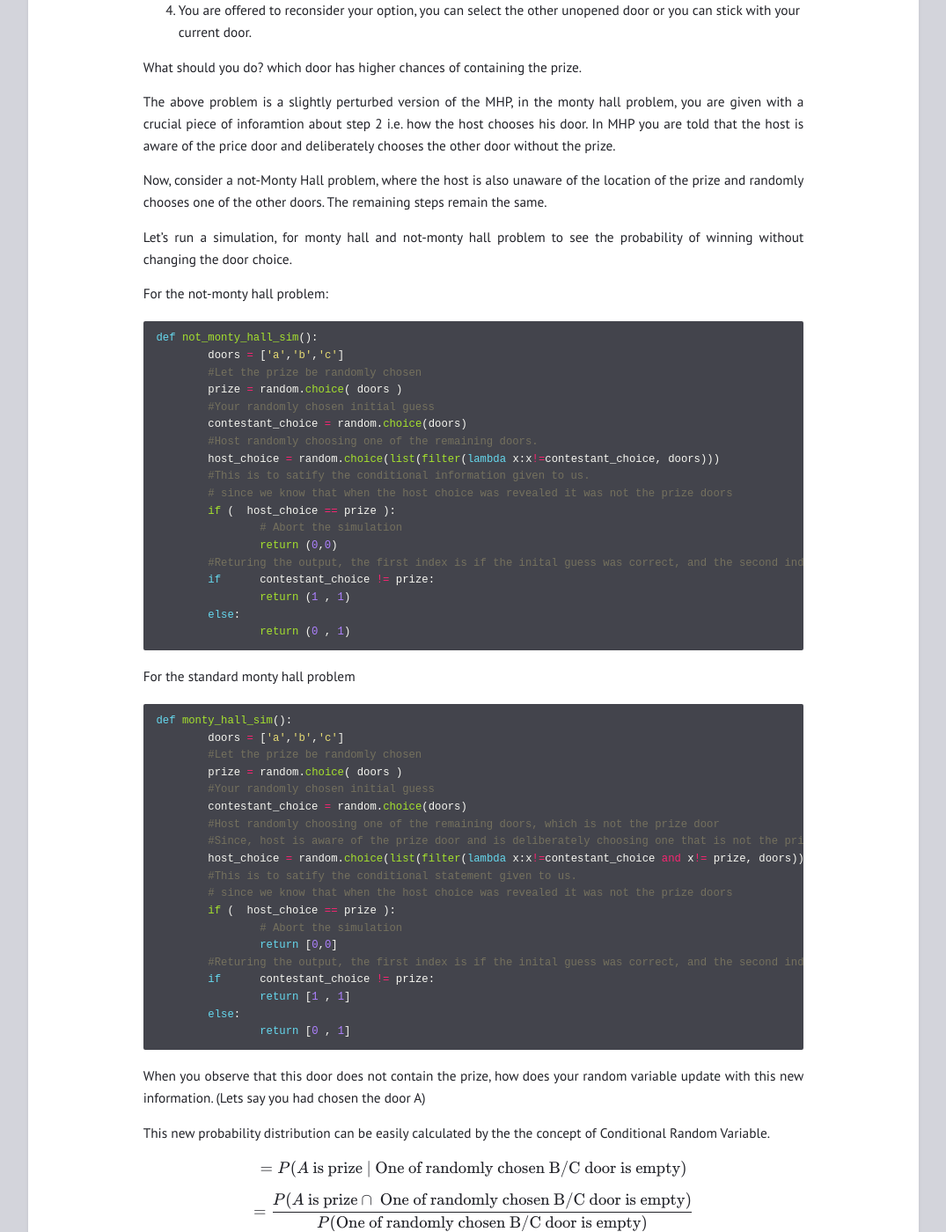
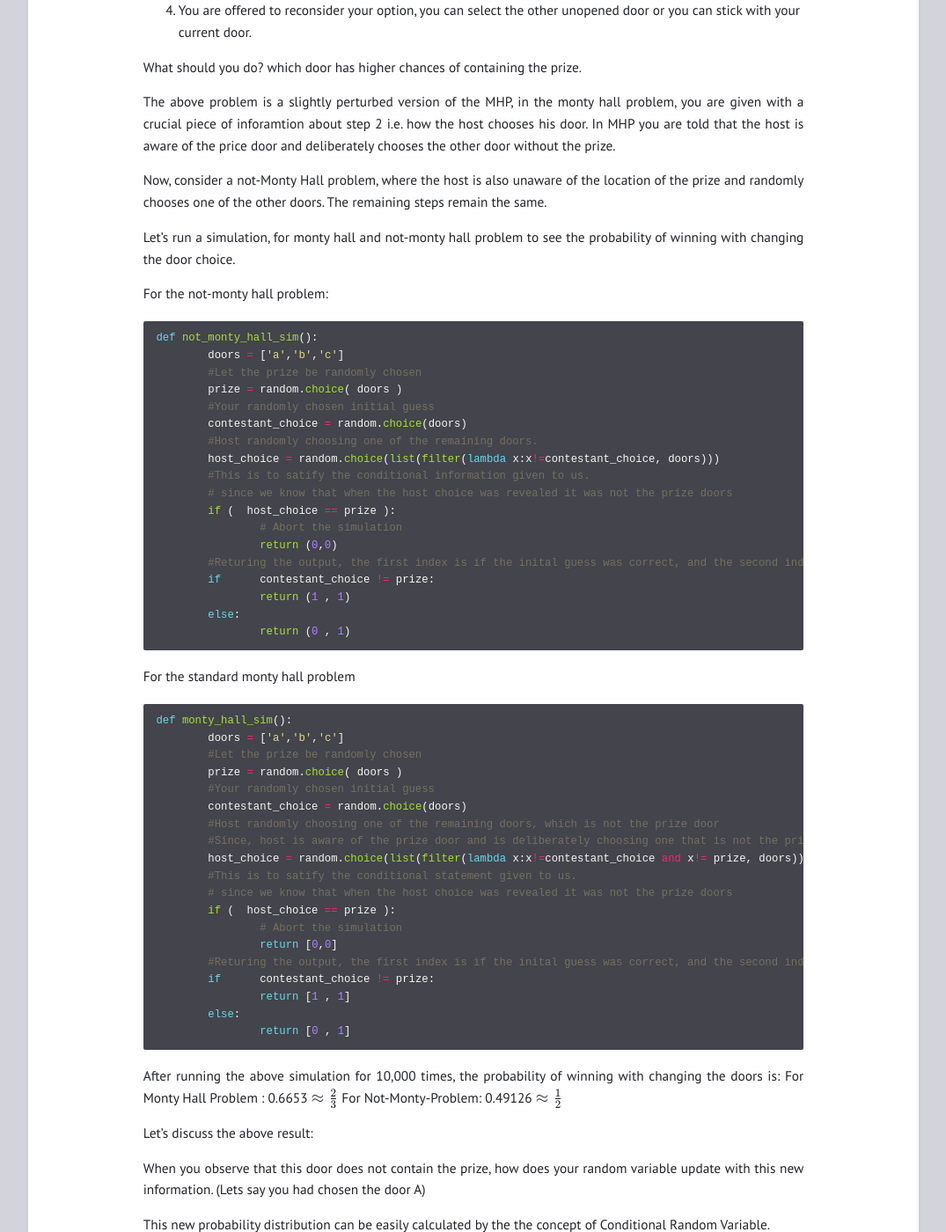
Before and after one commit to ayushbatra/ayushbatra.github.io, a Jekyll site: the page built from _posts/2023-01-02-monty-hall-problem.md, in a window 1280 px wide and 1400 px high, scrolled down 424 px. Shown: the whole window at 88% size, without its empty margins (102-1177 px from the left). Built offline with Jekyll 4.4.1, drawn with Linux system fonts in a browser that asks for light colours.

Commit message:
Update 2023-01-02-monty-hall-problem.md

```diff
--- a/_posts/2023-01-02-monty-hall-problem.md
+++ b/_posts/2023-01-02-monty-hall-problem.md
@@ -26,7 +26,7 @@ The above problem is a slightly perturbed version of the MHP, in the monty hall
 
 Now, consider a not-Monty Hall problem, where the host is also unaware of the location of the prize and randomly chooses one of the other doors. The remaining steps remain the same.
 
-Let's run a simulation, for monty hall and not-monty hall problem to see the probability of winning without changing the door choice.
+Let's run a simulation, for monty hall and not-monty hall problem to see the probability of winning with changing the door choice.
 
 For the not-monty hall problem:
 {% highlight python %}
@@ -76,6 +76,11 @@ def monty_hall_sim():
 		return [0 , 1]
 {%endhighlight%}
 
+After running the above simulation for 10,000 times, the probability of winning with changing the doors is:
+For Monty Hall Problem : 0.6653 $$\approx \frac{2}{3}$$
+For Not-Monty-Problem: 0.49126  $$\approx \frac{1}{2}$$
+
+Let's discuss the above result:
 
 When you observe that this door does not contain the prize, how does your random variable update with this new information. (Lets say you had chosen the door A)
 
```
